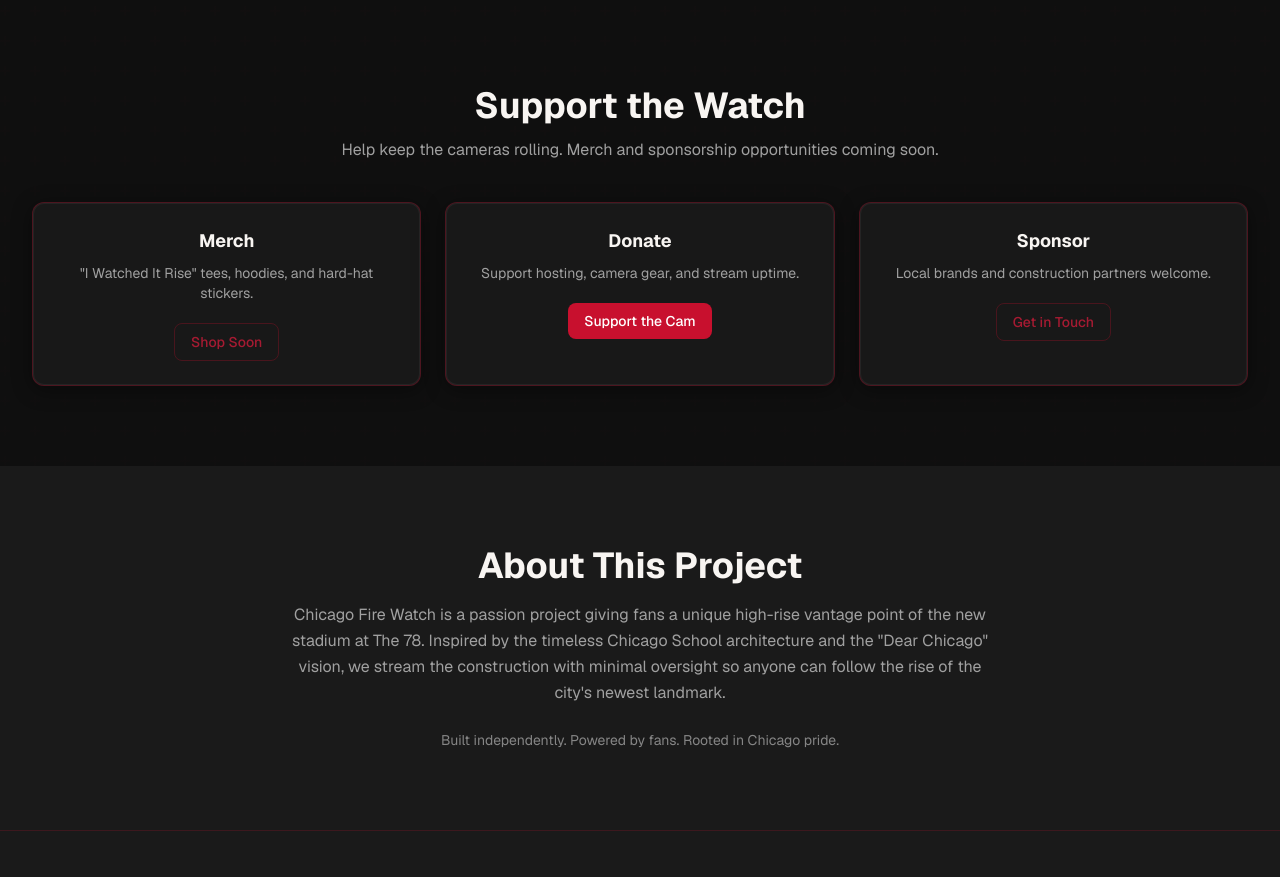
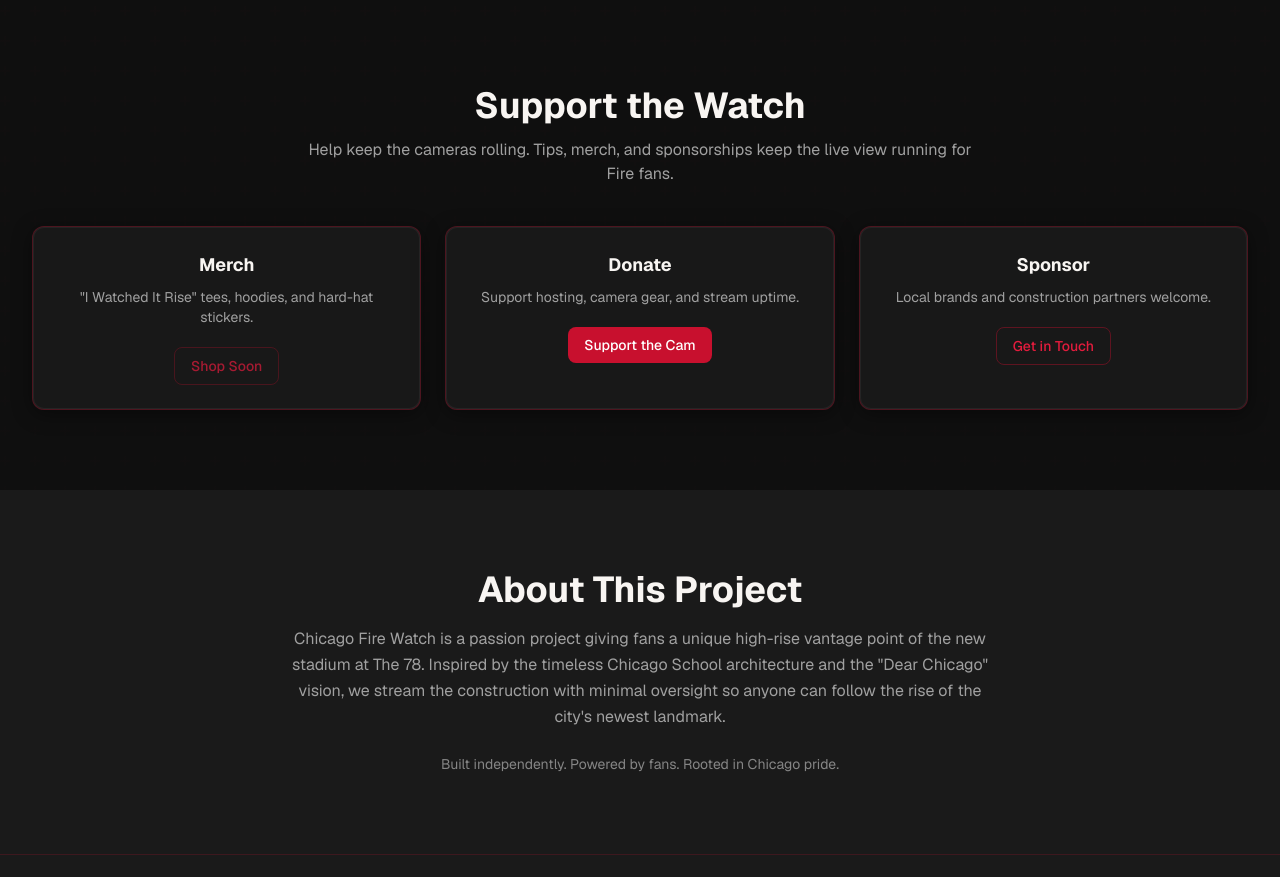
Before and after one commit to aruntikoo/chicagofirewatch, a Next.js app: page / in a window 1280 px wide. Shown: the part 3820-4697 px from the top of the page. Built offline with nearby package versions, Linux system fonts and the light colour scheme.

Commit message:
Wire Sponsor 'Get in Touch' button to /sponsor page

```diff
--- a/src/components/CommunityShop.tsx
+++ b/src/components/CommunityShop.tsx
@@ -1,3 +1,5 @@
+import Link from "next/link";
+
 export default function CommunityShop() {
   const supportUrl = "https://donate.stripe.com/6oU28q0vs233554h287Re00";
 
@@ -43,8 +45,8 @@ export default function CommunityShop() {
               Support the Watch
             </h2>
             <p className="text-muted max-w-2xl mx-auto">
-              Help keep the cameras rolling. Merch and sponsorship opportunities
-              coming soon.
+              Help keep the cameras rolling. Tips, merch, and sponsorships keep
+              the live view running for Fire fans.
             </p>
           </div>
 
@@ -52,7 +54,7 @@ export default function CommunityShop() {
             <div className="steel-border rounded-xl bg-charcoal/90 p-6 text-center hover:border-fire-red/40 transition-colors">
               <h3 className="text-lg font-bold text-warm-white mb-2">Merch</h3>
               <p className="text-sm text-muted mb-5">
-                &quot;I Watched It Rise&quot; tees, hoodies, and hard-hat stickers.
+                "I Watched It Rise" tees, hoodies, and hard-hat stickers.
               </p>
               <button
                 disabled
@@ -82,12 +84,12 @@ export default function CommunityShop() {
               <p className="text-sm text-muted mb-5">
                 Local brands and construction partners welcome.
               </p>
-              <button
-                disabled
-                className="px-4 py-2 rounded-lg border border-fire-red/40 text-fire-red-light text-sm font-medium opacity-70 cursor-not-allowed"
+              <Link
+                href="/sponsor"
+                className="inline-block px-4 py-2 rounded-lg border border-fire-red/40 text-fire-red-light hover:bg-fire-red/10 text-sm font-medium transition-colors"
               >
                 Get in Touch
-              </button>
+              </Link>
             </div>
           </div>
         </div>
@@ -101,9 +103,9 @@ export default function CommunityShop() {
           <p className="text-muted leading-relaxed mb-6">
             Chicago Fire Watch is a passion project giving fans a unique
             high-rise vantage point of the new stadium at The 78. Inspired by
-            the timeless Chicago School architecture and the &quot;Dear
-            Chicago&quot; vision, we stream the construction with minimal
-            oversight so anyone can follow the rise of the city&apos;s newest
+            the timeless Chicago School architecture and the "Dear
+            Chicago" vision, we stream the construction with minimal
+            oversight so anyone can follow the rise of the city's newest
             landmark.
           </p>
           <p className="text-sm text-muted/80">
```
